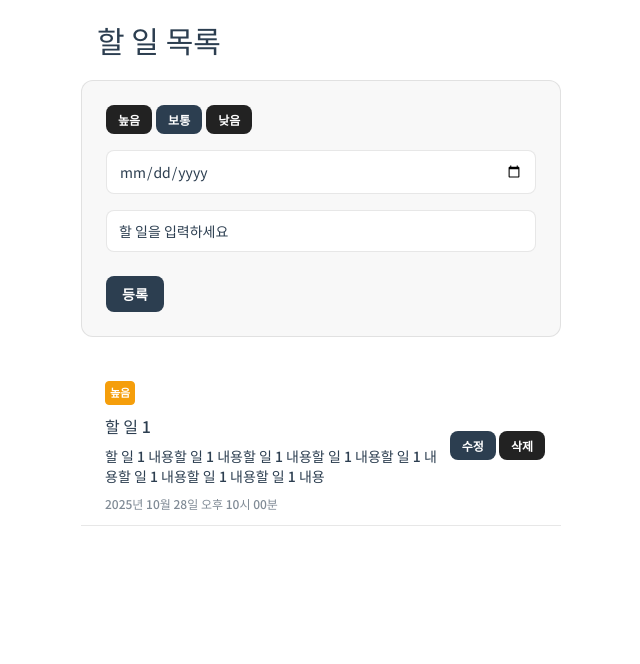
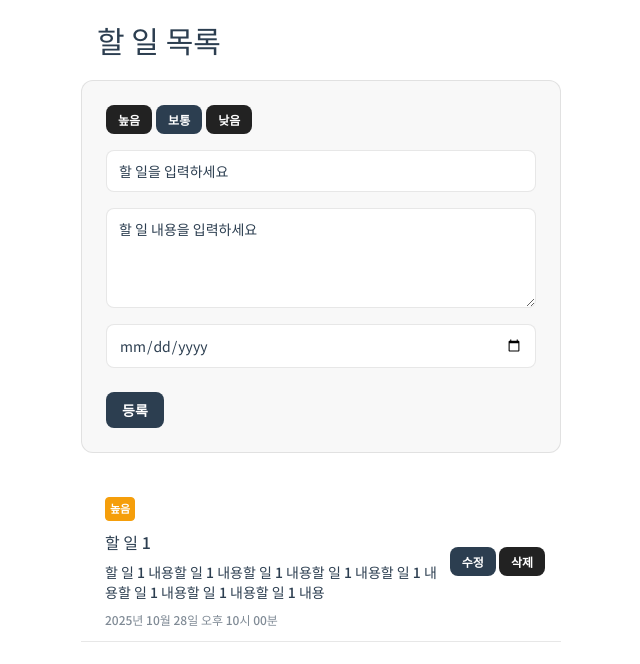
Before and after one commit to suinkimme/krafton-take-home-test, a Vue app: page / in a window 1280 px wide. Shown: the top 664 px of the page, without its empty margins (319-959 px from the left). Built offline with nearby package versions, Linux system fonts and the light colour scheme.

Commit message:
feat: Textarea z컴포넌트 제작

```diff
--- a/src/App.vue
+++ b/src/App.vue
@@ -13,6 +13,7 @@ import TabItem from './components/TabItem.vue'
 import Card from './components/Card.vue'
 import Border from './components/Border.vue'
 import Input from './components/Input.vue'
+import Textarea from './components/Textarea.vue'
 
 const priority = ref('medium')
 
@@ -32,8 +33,9 @@ const handlePriorityChange = (value: string) => {
       </Tab>
     </template>
     <template #content>
+      <Input type="text" placeholder="할 일을 입력하세요" />
+      <Textarea placeholder="할 일 내용을 입력하세요" />
       <Input type="date" />
-      <Input type="text" placeholder="할 일을 입력하세요" />
     </template>
     <template #footer>
       <Button>등록</Button>
--- /dev/null
+++ b/src/components/Textarea.vue
@@ -0,0 +1,50 @@
+<script setup lang="ts">
+interface TextareaProps {
+  placeholder?: string
+  modelValue?: string
+}
+
+const props = withDefaults(defineProps<TextareaProps>(), {
+  placeholder: '',
+  modelValue: '',
+})
+
+const emit = defineEmits(['update:modelValue'])
+</script>
+
+<template>
+  <textarea
+    v-bind="$attrs"
+    class="textarea"
+    :placeholder="placeholder"
+    :value="props.modelValue"
+    @input="emit('update:modelValue', ($event.target as HTMLTextAreaElement).value)"
+  />
+</template>
+
+<style scoped>
+.textarea {
+  width: 100%;
+  min-height: 100px;
+  padding: 10px 12px;
+  border-radius: 8px;
+  background-color: var(--color-background);
+  border: 1px solid var(--color-border);
+  color: var(--color-text);
+  font-size: 14px;
+  font-family: inherit;
+  resize: vertical;
+  outline: none;
+  transition:
+    border-color 0.2s,
+    box-shadow 0.2s;
+}
+
+.textarea::placeholder {
+  color: var(--color-text);
+}
+
+.textarea:focus {
+  border-color: var(--color-border-hover);
+}
+</style>
```
